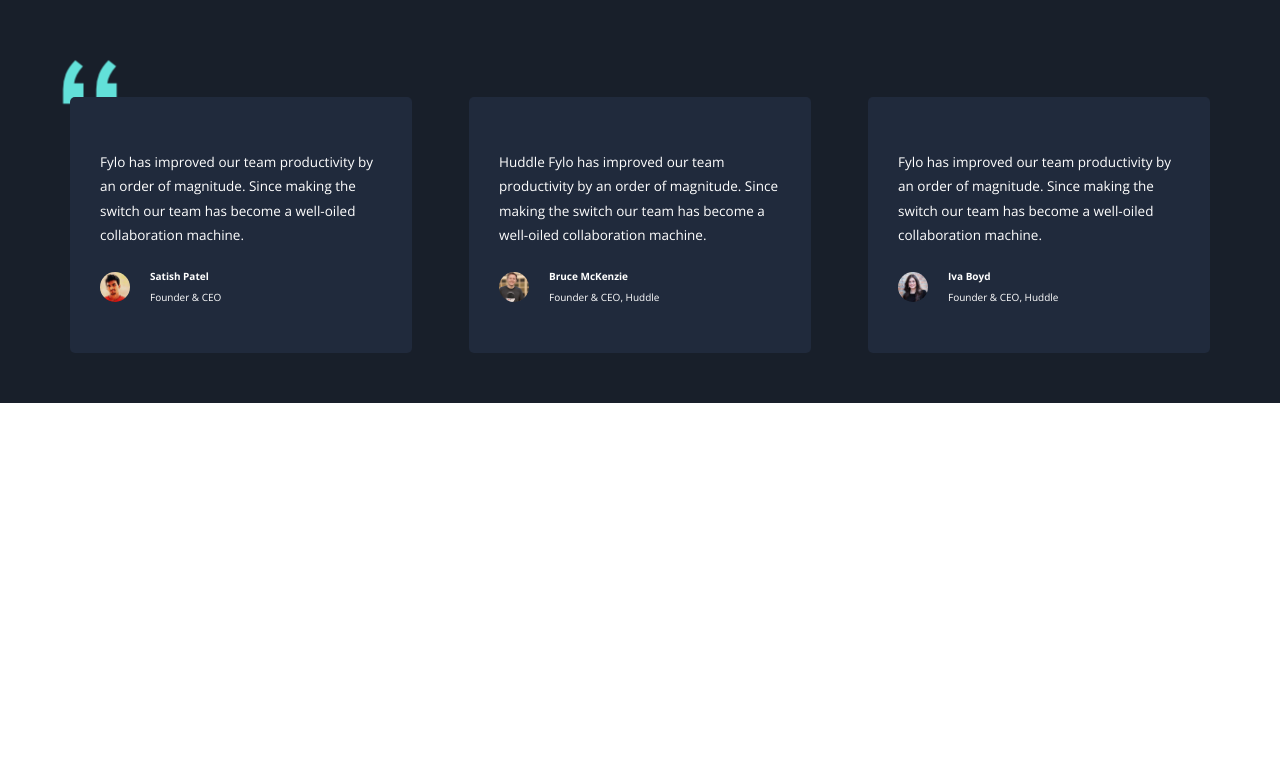
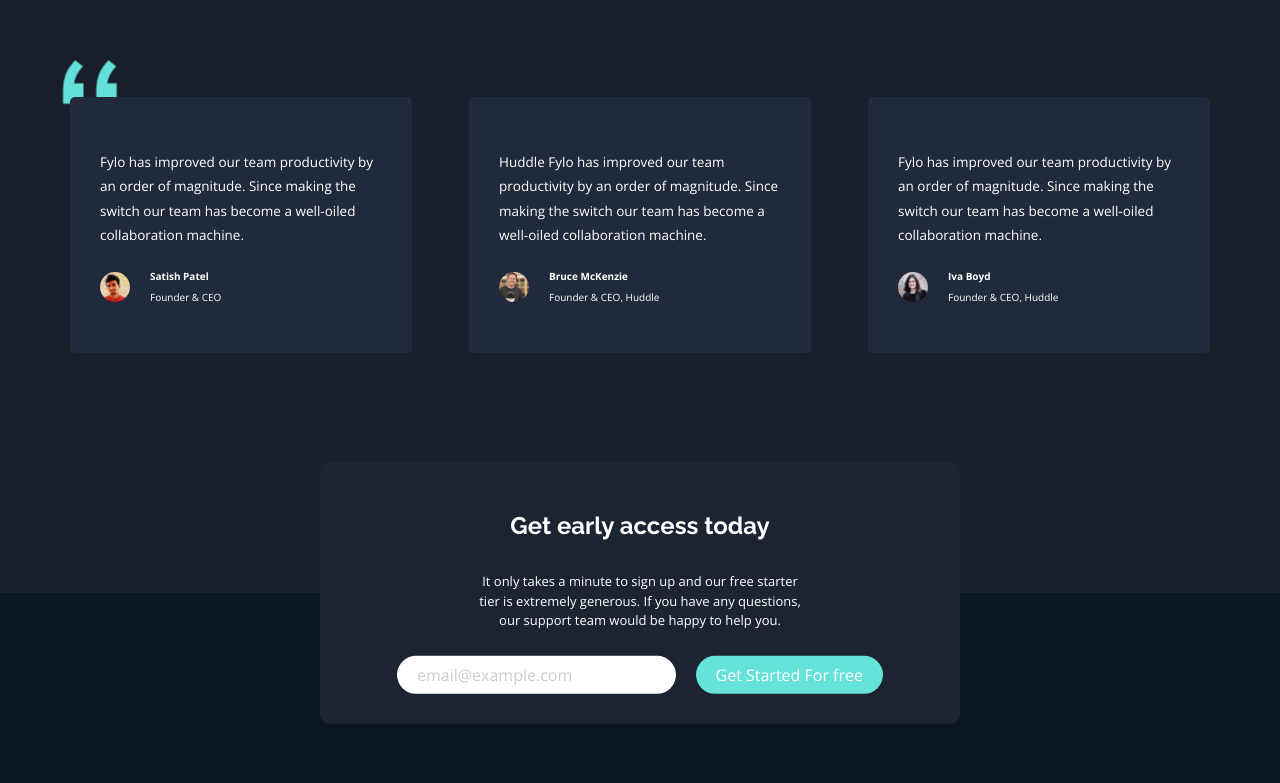
Before and after one commit to abdelkarim-achlaih/Fylo, a plain HTML site: page index.html in a window 1280 px wide. Shown: the part 2137-2920 px from the top of the page. Before the commit the page ends 2540 px from the top, so only its background shows below. Drawn offline with nearby package versions, Linux system fonts and the light colour scheme.

Commit message:
Adding Mail Section

```diff
--- a/css/styles.css
+++ b/css/styles.css
@@ -339,3 +339,76 @@ header .container nav ul li a:hover {
   font-weight: 600;
 }
 /* End Testimonials Section*/
+/* Start Mail Section*/
+.mail {
+  position: relative;
+}
+.mail .div1, .mail .div2 {
+  height: 190px;
+}
+.mail .div1 {
+  background-color: hsl(218, 28%, 13%);
+}
+.mail .div2 {
+  background-color: hsl(216, 53%, 9%);
+}
+.mail .content {
+  position: absolute;
+  top: 50%;
+  left: 50%;
+  transform: translate(-50%, -50%);
+  max-width: 900px;
+  display: flex;
+  flex-direction: column;
+  align-items: center;
+  justify-content: center;
+  background-color: hsl(217, 28%, 15%);
+  color: white;
+  padding: 30px 50px;
+  border-radius: 10px;
+}
+.mail .content p {
+  width: 60%;
+  text-align: center;
+  line-height: 1.5;
+  font-size: 13px;
+  margin-bottom: 25px;
+}
+.mail .content form {
+  display: flex;
+  justify-content: center;
+  gap: 20px;
+  width: 90%;
+  margin: auto;
+}
+.mail .content form input {
+  padding: 10px 20px;
+  border-radius: 25px;
+  outline: none;
+  border: none;
+}
+.mail .content form input:first-child {
+  flex-basis: 75%;
+  caret-color: #ccc;
+}
+.mail .content form input:first-child::placeholder {
+  color: #ccc;
+}
+.mail .content form input:last-child {
+  color: white;
+  background-color: hsl(176, 68%, 64%);
+  cursor: pointer;
+}
+@media (max-width: 767px) {
+  .mail .content {
+    width: 90%;
+    padding: 20px;
+  }
+  .mail .content p {
+    width: 100%;
+  }
+  .mail .content form {
+    flex-direction: column;
+  }
+}
+/* End Mail Section*/
--- a/index.html
+++ b/index.html
@@ -5,7 +5,7 @@
     <meta charset="UTF-8">
     <meta http-equiv="X-UA-Compatible" content="IE=edge">
     <meta name="viewport" content="width=device-width, initial-scale=1.0">
-    <title>Template One</title>
+    <title>Fylo</title>
     <link rel="stylesheet" type="text/css" href="css/normalize.css">
     <link rel="stylesheet" type="text/css" href="css/all.min.css">
     <link rel="stylesheet" type="text/css" href="css/styles.css">
@@ -155,6 +155,19 @@
         </div>
       </div>
     </section>
+    <section class="mail">
+      <div class="div1"></div>
+      <div class="content">
+        <h2>Get early access today</h2>
+        <p>It only takes a minute to sign up and our free starter tier is extremely generous. If you have any questions,
+          our support team would be happy to help you.</p>
+        <form action="">
+          <input type="email" name="mail" placeholder="email@example.com">
+          <input type="submit" value="Get Started For free">
+        </form>
+      </div>
+      <div class="div2"></div>
+    </section>
   </body>
 
 </html>
```
